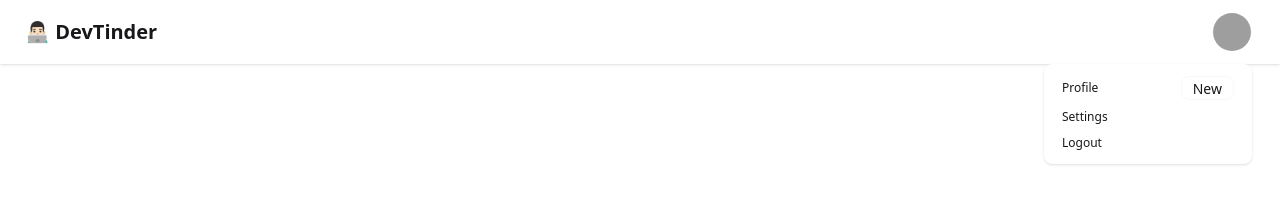
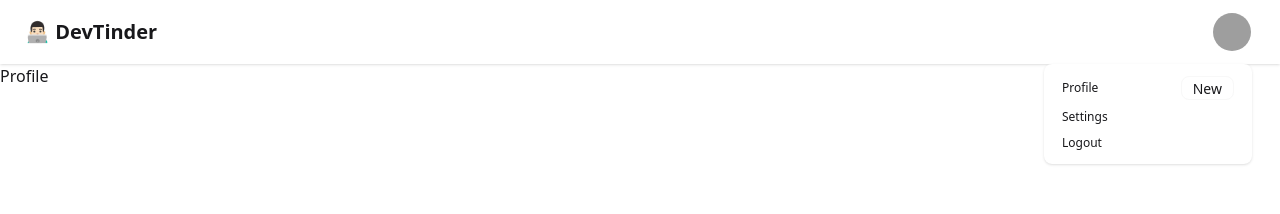
Before and after one commit to AhsanHafeez2525/DevTinder_Frontend, a React (Vite) app: page /profile in a window 1280 px wide. Both pictures are taken after a click on the button 1232 px from the left and 32 px from the top of the page. Shown: the top 214 px of the page. Built offline with nearby package versions, Linux system fonts and the light colour scheme; grey boxes are pictures that could not be loaded.

Commit message:
add: react-router

```diff
--- a/package.json
+++ b/package.json
@@ -13,6 +13,7 @@
     "@tailwindcss/vite": "^4.1.13",
     "react": "^19.1.1",
     "react-dom": "^19.1.1",
+    "react-router": "^7.9.1",
     "tailwindcss": "^4.1.13"
   },
   "devDependencies": {
--- a/src/App.jsx
+++ b/src/App.jsx
@@ -1,35 +1,24 @@
+import { BrowserRouter, Route, Routes } from "react-router"
+import Navbar from "./Navbar"
+import Login from "./Login"
+import Profile from "./Profile"
+import Body from "./Body"
+
 function App() {
 
   return (
     <>
-     <div className="navbar bg-base-100 shadow-sm">
-  <div className="flex-1">
-    <a className="btn btn-ghost text-xl">👨🏻‍💻 DevTinder</a>
-  </div>
-  <div className="flex gap-2">
-    <div className="dropdown dropdown-end mx-5">
-      <div tabIndex={0} role="button" className="btn btn-ghost btn-circle avatar">
-        <div className="w-10 rounded-full">
-          <img
-            alt="Tailwind CSS Navbar component"
-            src="https://img.daisyui.com/images/stock/photo-1534528741775-53994a69daeb.webp" />
-        </div>
-      </div>
-      <ul
-        tabIndex={0}
-        className="menu menu-sm dropdown-content bg-base-100 rounded-box z-1 mt-3 w-52 p-2 shadow">
-        <li>
-          <a className="justify-between">
-            Profile
-            <span className="badge">New</span>
-          </a>
-        </li>
-        <li><a>Settings</a></li>
-        <li><a>Logout</a></li>
-      </ul>
-    </div>
-  </div>
-</div>
+    <BrowserRouter basename="/">
+    <Routes>
+    <Route path="/" element={<Body />}>
+      <Route path="/login" element={<Login />} />
+      <Route path="/profile" element={<Profile />} />
+      </Route>
+    </Routes>
+
+
+    </BrowserRouter>
+
     </>
   )
 }
--- /dev/null
+++ b/src/Body.jsx
@@ -0,0 +1,14 @@
+import React from 'react'
+import Navbar from './Navbar'
+import { Outlet } from 'react-router'
+
+const Body = () => {
+  return (
+    <div>
+      <Navbar />
+      <Outlet />
+    </div>
+  )
+}
+
+export default Body
--- /dev/null
+++ b/src/Login.jsx
@@ -0,0 +1,11 @@
+import React from 'react'
+
+const Login = () => {
+  return (
+    <div>
+      <h1>login</h1>
+    </div>
+  )
+}
+
+export default Login
--- /dev/null
+++ b/src/Navbar.jsx
@@ -0,0 +1,36 @@
+import React from 'react'
+
+const Navbar = () => {
+  return (
+    <div className="navbar bg-base-100 shadow-sm">
+    <div className="flex-1">
+      <a className="btn btn-ghost text-xl">👨🏻‍💻 DevTinder</a>
+    </div>
+    <div className="flex gap-2">
+      <div className="dropdown dropdown-end mx-5">
+        <div tabIndex={0} role="button" className="btn btn-ghost btn-circle avatar">
+          <div className="w-10 rounded-full">
+            <img
+              alt="Tailwind CSS Navbar component"
+              src="https://img.daisyui.com/images/stock/photo-1534528741775-53994a69daeb.webp" />
+          </div>
+        </div>
+        <ul
+          tabIndex={0}
+          className="menu menu-sm dropdown-content bg-base-100 rounded-box z-1 mt-3 w-52 p-2 shadow">
+          <li>
+            <a className="justify-between">
+              Profile
+              <span className="badge">New</span>
+            </a>
+          </li>
+          <li><a>Settings</a></li>
+          <li><a>Logout</a></li>
+        </ul>
+      </div>
+    </div>
+  </div>
+  )
+}
+
+export default Navbar
--- /dev/null
+++ b/src/Profile.jsx
@@ -0,0 +1,11 @@
+import React from 'react'
+
+const Profile = () => {
+  return (
+    <div>
+      <h1>Profile</h1>
+    </div>
+  )
+}
+
+export default Profile
```
Also changed, not shown: 1 other file (tests, documents, lock files or other folders).
